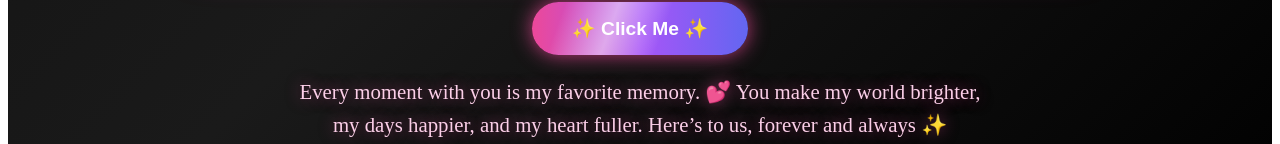
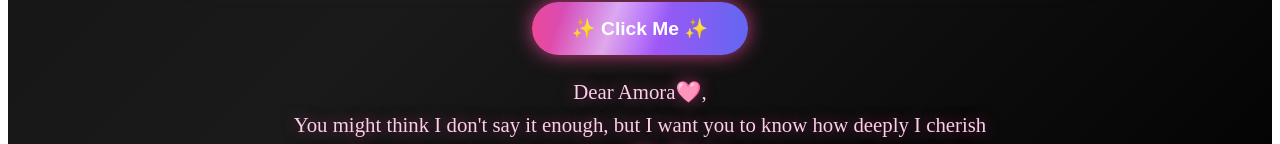
Before and after one commit to Ockersz/anniversary-card, a React (Vite) app: page / in a window 1280 px wide. Both pictures are taken after a click on the button "✨ Click Me ✨". Shown: the part 842-986 px from the top of the page. Built offline with nearby package versions, Linux system fonts and the light colour scheme.

Commit message:
fix: Update anniversary message in AnniversaryCard component

```diff
--- a/src/AnniversaryCard.jsx
+++ b/src/AnniversaryCard.jsx
@@ -144,9 +144,12 @@ export default function AnniversaryCard() {
           transition={{ duration: 0.8 }}
           style={styles.message}
         >
-          Every moment with you is my favorite memory. 💕 You make my world
-          brighter, my days happier, and my heart fuller. Here’s to us, forever
-          and always ✨
+          Dear Amora🩷,
+          <br />
+          You might think I don't say it enough, but I want you to know how
+          deeply I cherish you. Happy Anniversary, my baby boo🩷! 🩷🎄Every moment
+          with you is my favorite memory. 💕 You make my world brighter, my days
+          happier, and my heart fuller (if that is a word Idk). Here's to us, forever and always 🎄🩷
         </motion.p>
       )}
 
@@ -204,7 +207,12 @@ const styles = {
     alignItems: "center",
     justifyContent: "center",
   },
-  image: { position: "absolute", width: "100%", height: "100%", objectFit: "cover" },
+  image: {
+    position: "absolute",
+    width: "100%",
+    height: "100%",
+    objectFit: "cover",
+  },
   button: {
     marginTop: "30px",
     padding: "15px 40px",
@@ -225,7 +233,8 @@ const styles = {
     left: "-75%",
     width: "50%",
     height: "100%",
-    background: "linear-gradient(90deg, transparent, rgba(255,255,255,0.5), transparent)",
+    background:
+      "linear-gradient(90deg, transparent, rgba(255,255,255,0.5), transparent)",
     transform: "skewX(-20deg)",
   },
   message: {
```
